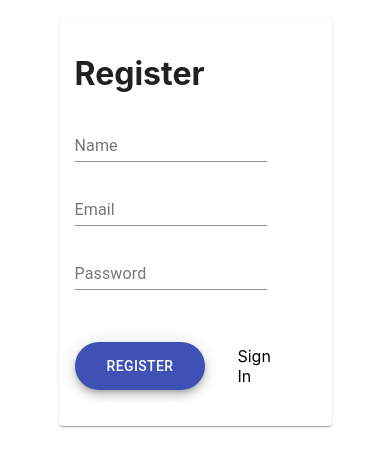
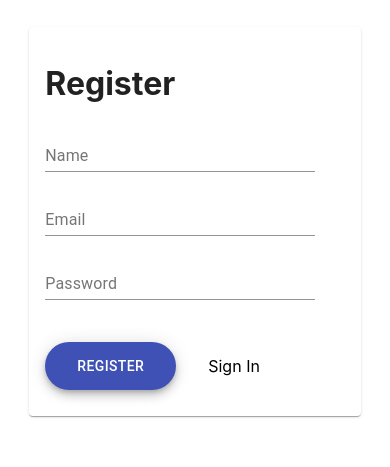
Before and after one commit to richardnorman/the-spot, a React (Create React App) app: page /the-spot/register in a window 390 px wide. Shown: the part 181-648 px from the top of the page. Built offline with nearby package versions, Linux system fonts and the light colour scheme.

Commit message:
fixed spacing for mobile optimization

```diff
--- a/src/components/SharedComponentStyles/CardForm.css
+++ b/src/components/SharedComponentStyles/CardForm.css
@@ -7,13 +7,13 @@
 }
 
 .action-card {
-    width: 70%;
+    width: 85%;
     margin-bottom: 10%;
 }
 
 .action-text-field {
     margin-bottom: 1rem !important;
-    width: 80%;
+    width: 90%;
 }
 
 .main-action-button {
```
